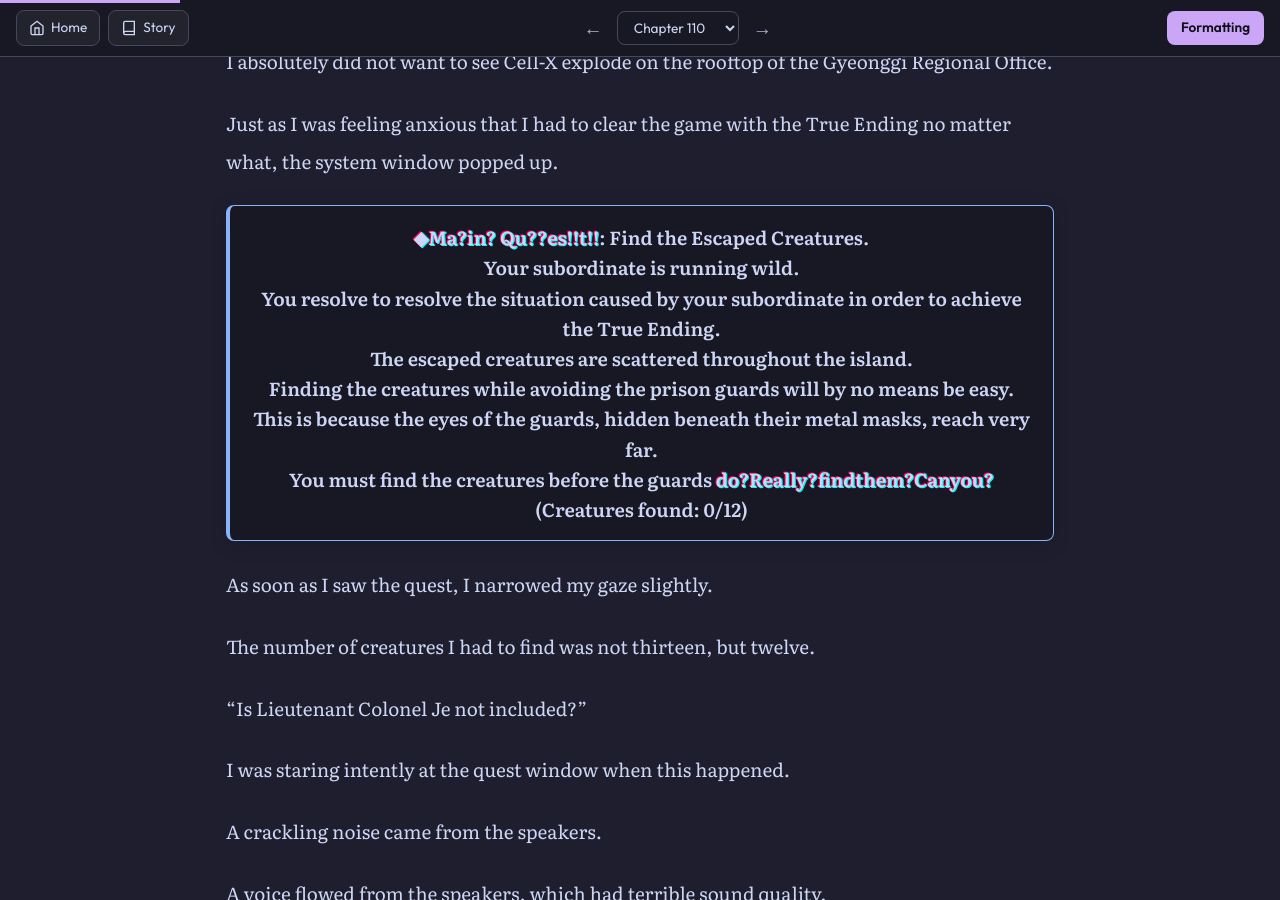
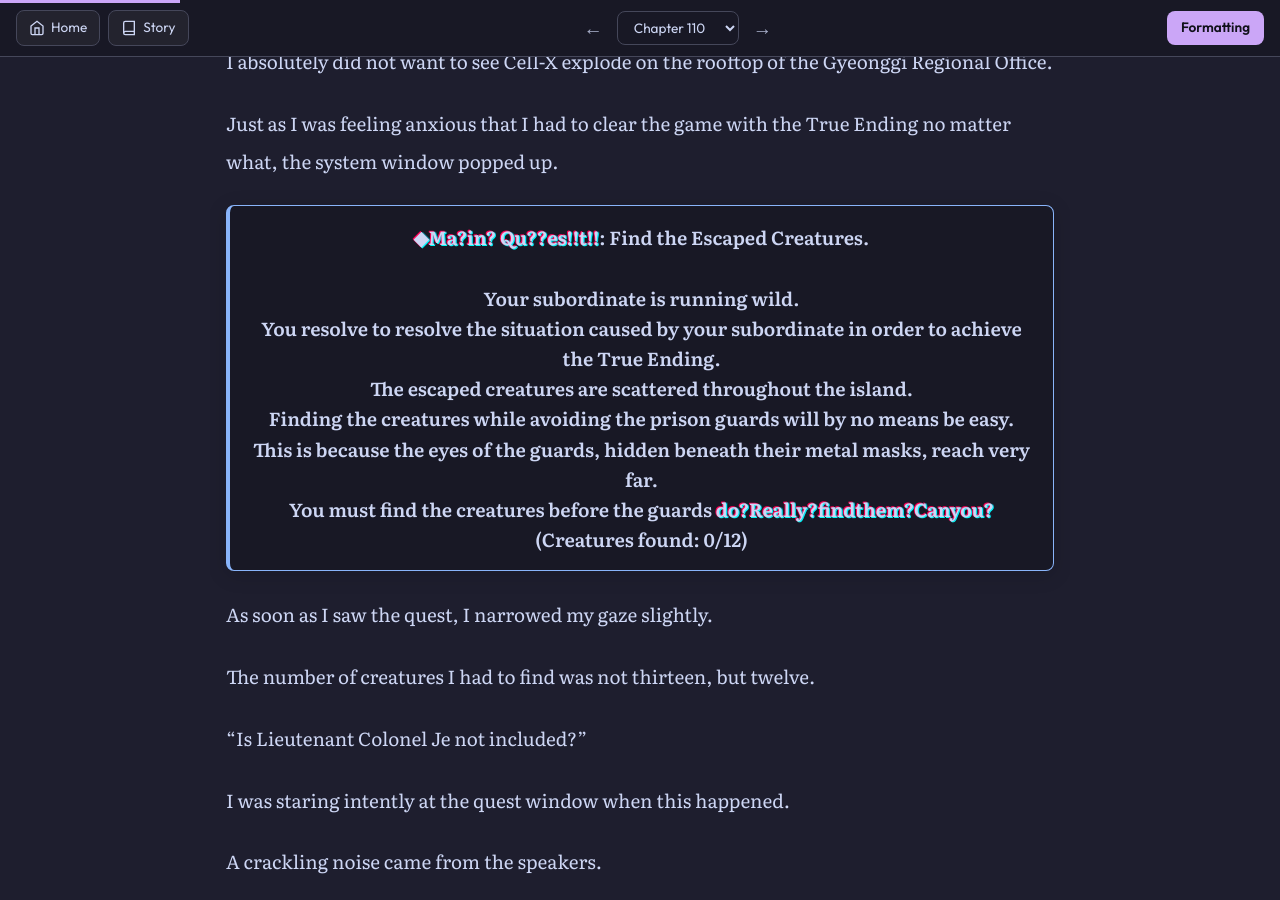
Before and after one commit to soleumn/soleumn.github.io, a Jekyll site: the page built from _chapters/eoshinki/ch110.md, in a window 1280 px wide and 900 px high, scrolled down 1828 px. Built offline with Jekyll 4.4.1, drawn with Linux system fonts in a browser that asks for light colours; some web fonts are replaced; comment, search, counter and statistics services are not loaded.

Commit message:
Update ch110.md

```diff
--- a/_chapters/eoshinki/ch110.md
+++ b/_chapters/eoshinki/ch110.md
@@ -49,7 +49,7 @@ I absolutely did not want to see Cell-X explode on the rooftop of the Gyeonggi R
 
 Just as I was feeling anxious that I had to clear the game with the True Ending no matter what, the system window popped up.
 
-{% include system.html text='<span class="glitch-static" data-text="◆Ma?in? Qu??es!!t!!">◆Ma?in? Qu??es!!t!!</span>: Find the Escaped Creatures.<br>Your subordinate is running wild.<br>You resolve to resolve the situation caused by your subordinate in order to achieve the True Ending.<br>The escaped creatures are scattered throughout the island.<br>Finding the creatures while avoiding the prison guards will by no means be easy.<br>This is because the eyes of the guards, hidden beneath their metal masks, reach very far.<br>You must find the creatures before the guards <span class="glitch-static" data-text="do?Really?findthem?Canyou?">do?Really?findthem?Canyou?</span><br>(Creatures found: 0/12)' %}
+{% include system.html text='<span class="glitch-static" data-text="◆Ma?in? Qu??es!!t!!">◆Ma?in? Qu??es!!t!!</span>: Find the Escaped Creatures.<br><br>Your subordinate is running wild.<br>You resolve to resolve the situation caused by your subordinate in order to achieve the True Ending.<br>The escaped creatures are scattered throughout the island.<br>Finding the creatures while avoiding the prison guards will by no means be easy.<br>This is because the eyes of the guards, hidden beneath their metal masks, reach very far.<br>You must find the creatures before the guards <span class="glitch-static" data-text="do?Really?findthem?Canyou?">do?Really?findthem?Canyou?</span><br>(Creatures found: 0/12)' %}
 
 As soon as I saw the quest, I narrowed my gaze slightly.
 
```
